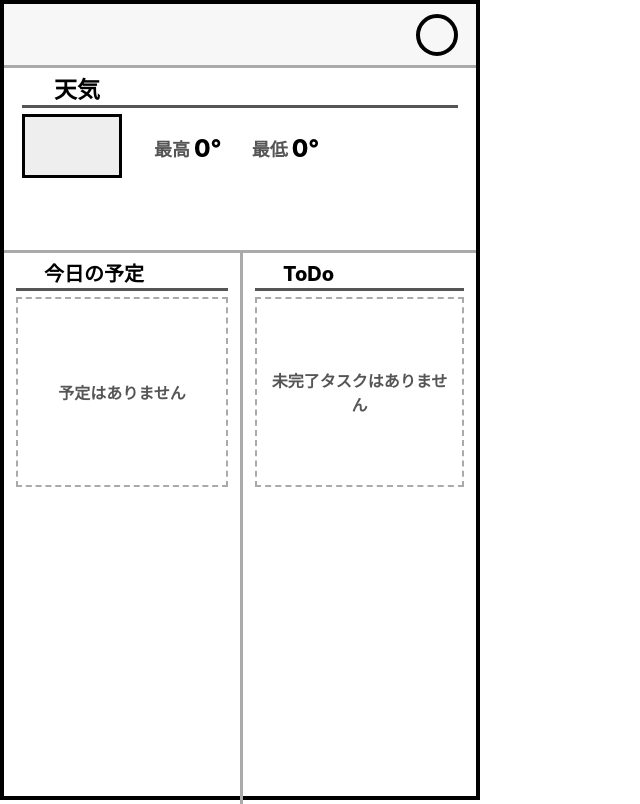
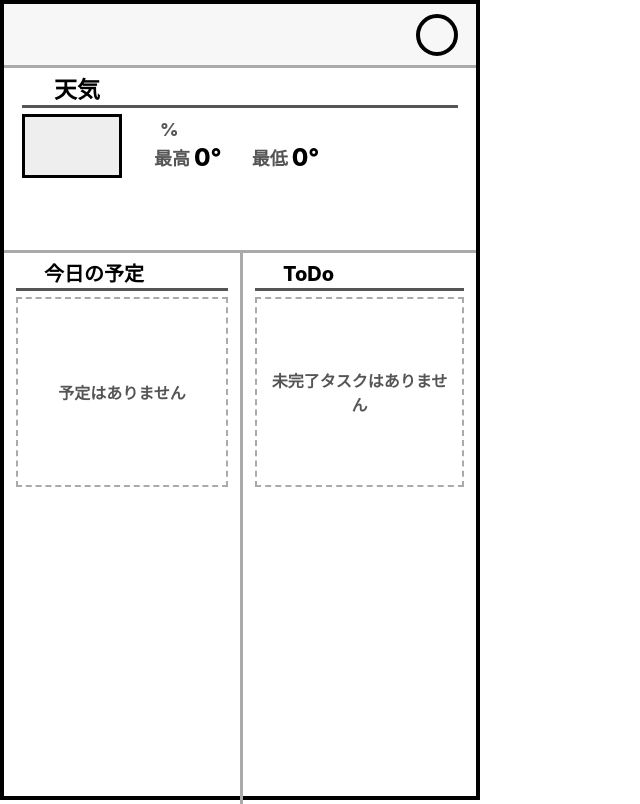
Before and after one commit to unknown-22/inkcross_dash, a Python web app: template templates/dashboard.html in a window 1280 px wide. Shown: the whole page, without its empty margins (0-640 px from the left). Run offline with Jinja, Linux system fonts and the light colour scheme; the template is opened without the code that fills it, so the values that code supplies are empty.

Commit message:
feat: 日次予報に降水確率を追加し、ダッシュボードに表示を反映

```diff
--- a/app/models.py
+++ b/app/models.py
@@ -34,6 +34,7 @@ class DailyForecast(BaseModel):
     temperature_max: float
     temperature_min: float
     weather_code: int
+    precipitation_probability: int | None = None
     label: str
     icon: str
 
--- a/app/weather.py
+++ b/app/weather.py
@@ -41,7 +41,7 @@ class OpenMeteoClient:
             "latitude": TOKYO_LATITUDE,
             "longitude": TOKYO_LONGITUDE,
             "hourly": "temperature_2m,weather_code,precipitation_probability",
-            "daily": "temperature_2m_max,temperature_2m_min,weather_code",
+            "daily": "temperature_2m_max,temperature_2m_min,weather_code,precipitation_probability_max",
             "timezone": "Asia/Tokyo",
             "forecast_days": 2,
         }
@@ -58,10 +58,12 @@ def parse_open_meteo(payload: dict[str, Any], now: datetime | None = None) -> We
     daily = payload["daily"]
     daily_code = int(daily["weather_code"][0])
     daily_label, daily_icon = describe_weather(daily_code)
+    daily_precipitation = daily.get("precipitation_probability_max", [None])[0]
     daily_forecast = DailyForecast(
         temperature_max=float(daily["temperature_2m_max"][0]),
         temperature_min=float(daily["temperature_2m_min"][0]),
         weather_code=daily_code,
+        precipitation_probability=None if daily_precipitation is None else int(daily_precipitation),
         label=daily_label,
         icon=daily_icon,
     )
--- a/templates/dashboard.html
+++ b/templates/dashboard.html
@@ -21,6 +21,7 @@
 
     .dashboard {
       display: grid;
+      position: relative;
       grid-template-rows: 64px 185px 551px;
       width: 480px;
       height: 800px;
@@ -145,10 +146,28 @@
     }
 
     .weather-label {
+      display: flex;
+      gap: 8px;
+      align-items: baseline;
       margin-bottom: 4px;
       font-size: 26px;
       font-weight: 800;
       line-height: 1;
+    }
+
+    .weather-precipitation {
+      display: inline-flex;
+      gap: 3px;
+      align-items: center;
+      color: #555;
+      font-size: 18px;
+      font-weight: 800;
+      white-space: nowrap;
+    }
+
+    .weather-precipitation .meta-icon {
+      width: 15px;
+      height: 15px;
     }
 
     .temperature {
@@ -343,6 +362,16 @@
       font-size: 16px;
       text-align: center;
     }
+
+    .updated-at {
+      position: absolute;
+      right: 10px;
+      bottom: 6px;
+      color: #555;
+      font-size: 13px;
+      font-weight: 700;
+      line-height: 1;
+    }
   </style>
 </head>
 <body>
@@ -365,7 +394,13 @@
           <span class="svg-icon" aria-hidden="true">{{ icons["weather-" ~ data.weather.daily.icon] }}</span>
         </div>
         <div class="weather-summary">
-          <div class="weather-label">{{ data.weather.daily.label }}</div>
+          <div class="weather-label">
+            <span>{{ data.weather.daily.label }}</span>
+            <span class="weather-precipitation">
+              <span class="svg-icon meta-icon" aria-hidden="true">{{ icons["precipitation"] }}</span>
+              {{ data.weather.daily.precipitation_probability if data.weather.daily.precipitation_probability is not none else "-" }}%
+            </span>
+          </div>
           <div class="temperature">
             <div>
               <span class="svg-icon meta-icon" aria-hidden="true">{{ icons["temp-high"] }}</span>
@@ -452,6 +487,7 @@
         {% endif %}
       </section>
     </div>
+    <div class="updated-at">{{ data.generated_at.strftime("%Y/%m/%d %H:%M") }}</div>
   </main>
 </body>
 </html>
```
Also changed, not shown: tests/test_renderer.py (+3 -0 lines), tests/test_weather.py (+4 -0 lines).
